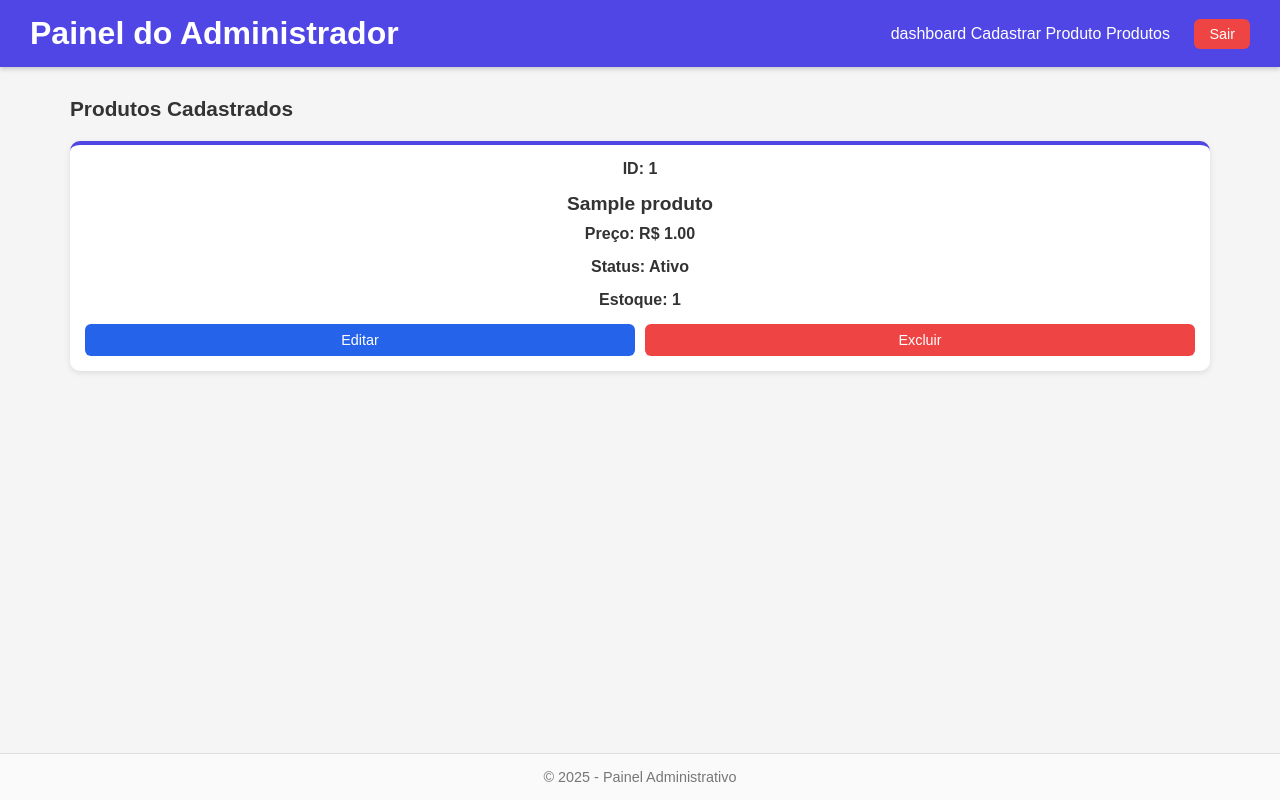
After one commit to william-p-silva/Estudos-PHP, a PHP site: page /view/produtos.php in a window 1280 px wide. The commit adds this page. Run offline with PHP 8.4, Linux system fonts and the light colour scheme; the visitor is signed in with stand-in values (Sample User, id 1); tables that the repository leaves empty hold one stand-in row (values such as "Sample post").

Commit message:
Exibição dos produtos

```diff
--- /dev/null
+++ b/alissongames/exibe-produtos.php
@@ -0,0 +1,42 @@
+
+
+<?php
+
+require_once 'conexao.php';
+require_once 'verifica_secao.php';
+verificar_acesso('admin');
+
+function exibeProduto($con)
+{
+    try {
+        $sql = "SELECT id, nome, descricao, preco, estoque, ativo FROM produtos";
+        $stmt = $con->query($sql);
+        $produtos = $stmt->fetchAll();
+        if (isset($produtos)) {
+            foreach ($produtos as $produto) {
+                echo "<div class='card-produto'>";
+                echo "<p class='preco'>ID: " . $produto['id'] . "</p>";
+                echo "<h3>" . $produto['nome'] . "</h3>";
+                echo "<p class='preco'>Preço: R$ " . $produto['preco'] . "</p>";
+                if ($produto['ativo'] == '1'){
+                    $produto['ativo'] = "Ativo";
+                }else{
+                    $produto['ativo'] = "Inativo";
+                }
+                echo "<p class='preco'>Status: " . $produto['ativo'] . "</p>";
+                echo "<p class='preco'>Estoque: " . $produto['estoque'] . "</p>";
+                echo "<div class='acoes'>";
+
+                echo "<button class='editar'>Editar</button>";
+                echo "<button class='excluir'>Excluir</button>";
+                echo "</div>";
+                echo "</div>";
+            };
+        }else{
+            echo "<p>Nenhum produto cadastrado.</p>";
+        }
+
+    } catch (PDOException $e) {
+        header('Location: view/admin.php?erro=1');}
+};
+?>
--- a/alissongames/processa-cadastro-produto.php
+++ b/alissongames/processa-cadastro-produto.php
@@ -34,8 +34,10 @@ if (empty($_POST['nome']) or empty($_POST['descricao']) or empty($_POST['preco']
             ':ativo' => $ativo
         ]);
         header('Location: view/cadastro-produto.php?sucesso=1');
+        exit();
     }catch (PDOException $e){
-        echo "Erro ao cadastrar produto: " . $e->getMessage();
+        header('Location: view/cadastro-produto.php?erro=1');
+        exit();
     }
 }
 
--- a/alissongames/view/admin.php
+++ b/alissongames/view/admin.php
@@ -20,8 +20,10 @@ verificar_acesso('admin');
     <header>
         <h1>Painel do Administrador</h1>
         <form action="../processa-logout.php" method="POST" id="navbar">
+            <a href="admin.php">dashboard</a>
             <a href="cadastro-produto.php">Cadastrar Produto</a>
-            <a href="#">Produtos</a>
+            <a href="produtos.php">Produtos</a>
+
             <button class="sair" type="submit">Sair
         </form>
     </header>
@@ -41,7 +43,7 @@ verificar_acesso('admin');
                 </h3>
             </div>
 
-            <a href="cadastro-produto.php">
+            <a href="produtos.php">
                 <div class="card" style="border-top-color: #16a34a;">
                     <p>Produtos</p>
                     <h3>
--- /dev/null
+++ b/alissongames/view/produtos.php
@@ -0,0 +1,54 @@
+<?php
+session_start();
+require_once '../conexao.php';
+require_once '../verifica_secao.php';
+verificar_acesso('admin');
+?>
+<!DOCTYPE html>
+<html lang="pt-br">
+
+<head>
+    <meta charset="UTF-8">
+    <meta name="viewport" content="width=device-width, initial-scale=1.0">
+    <title>Produtos - Administração</title>
+    <link rel="stylesheet" href="style/produtos.css">
+</head>
+
+<body>
+
+    <header>
+        <h1>Painel do Administrador</h1>
+
+        <form action="../processa-logout.php" method="POST" id="navbar">
+            <a href="admin.php">dashboard</a>
+            <a href="cadastro-produto.php">Cadastrar Produto</a>
+            <a href="produtos.php">Produtos</a>
+
+            <button class="sair" type="submit">Sair
+        </form>
+    </header>
+
+
+    <main>
+        <h2>Produtos Cadastrados</h2>
+
+        <div class="produtos">
+            <!-- Card 1 -->
+            <?php
+            require_once '../conexao.php';
+            require_once '../exibe-produtos.php';
+                exibeProduto($con);
+
+            ?>
+
+        </div>
+    </main>
+
+
+    <footer>
+        &copy; 2025 - Painel Administrativo
+    </footer>
+
+</body>
+
+</html>
--- /dev/null
+++ b/alissongames/view/style/produtos.css
@@ -0,0 +1,170 @@
+* {
+    margin: 0;
+    padding: 0;
+    box-sizing: border-box;
+    font-family: Arial, sans-serif;
+  }
+
+  body {
+    background-color: #f5f5f5;
+    color: #333;
+    min-height: 100vh;
+    display: flex;
+    flex-direction: column;
+  }
+
+  /* -------- HEADER -------- */
+  header {
+    background-color: #4f46e5;
+    color: white;
+    padding: 15px 30px;
+    display: flex;
+    justify-content: space-between;
+    align-items: center;
+    box-shadow: 0 2px 5px rgba(0,0,0,0.2);
+  }
+
+  header nav a {
+    color: white;
+    margin-left: 15px;
+    text-decoration: none;
+    transition: 0.2s;
+  }
+
+  header nav a:hover {
+    opacity: 0.8;
+    text-decoration: underline;
+  }
+
+  /* botão sair */
+  .sair {
+    background-color: #ef4444;
+    color: white;
+    padding: 7px 15px;
+    margin-left: 20px;
+    border: none;
+    border-radius: 6px;
+    cursor: pointer;
+    font-size: 0.9em;
+    transition: 0.2s;
+  }
+
+  .sair:hover {
+    background-color: #dc2626;
+  }
+
+
+  /* -------- CONTEÚDO -------- */
+  main {
+    flex: 1;
+    padding: 30px;
+    max-width: 1200px;
+    margin: auto;
+    width: 100%;
+  }
+
+  h2 {
+    font-size: 1.3em;
+    margin-bottom: 20px;
+  }
+
+  /* -------- GRID DE PRODUTOS -------- */
+  .produtos {
+    display: grid;
+    grid-template-columns: repeat(auto-fit, minmax(230px, 1fr));
+    gap: 20px;
+  }
+
+  /* -------- CARD DO PRODUTO -------- */
+  .card-produto {
+    background: white;
+    border-radius: 10px;
+    padding: 15px;
+    box-shadow: 0 2px 6px rgba(0,0,0,0.1);
+    text-align: center;
+    border-top: 4px solid #4f46e5;
+    transition: transform 0.2s;
+  }
+
+  .card-produto:hover {
+    transform: translateY(-5px);
+  }
+
+  .card-produto img {
+    width: 100%;
+    border-radius: 8px;
+    margin-bottom: 10px;
+  }
+
+  .card-produto h3 {
+    font-size: 1.2em;
+    margin: 10px 0;
+  }
+
+  .preco {
+    font-weight: bold;
+    color: #333;
+    margin-bottom: 15px;
+  }
+
+  /* -------- BOTÕES -------- */
+  .acoes {
+    display: flex;
+    justify-content: space-between;
+    gap: 10px;
+  }
+
+  .editar,
+  .excluir {
+    flex: 1;
+    padding: 8px 10px;
+    border: none;
+    border-radius: 6px;
+    cursor: pointer;
+    font-size: 0.9em;
+    transition: 0.2s;
+  }
+
+  .editar {
+    background-color: #2563eb;
+    color: white;
+  }
+
+  .editar:hover {
+    background-color: #1d4ed8;
+  }
+
+  .excluir {
+    background-color: #ef4444;
+    color: white;
+  }
+
+  .excluir:hover {
+    background-color: #dc2626;
+  }
+
+  /* -------- FOOTER -------- */
+  footer {
+    text-align: center;
+    padding: 15px;
+    font-size: 0.9em;
+    color: #777;
+    border-top: 1px solid #ddd;
+    background-color: #fafafa;
+  }
+
+  /* RESPONSIVO PARA NAV */
+  @media (max-width: 600px) {
+    header {
+      flex-direction: column;
+      align-items: flex-start;
+    }
+    header nav {
+      margin-top: 10px;
+    }
+  }
+
+  a {
+    text-decoration: none;
+    color: inherit;
+  }
```
Also changed, not shown: alissongames/view/cadastro-produto.php (+5 -3 lines).
